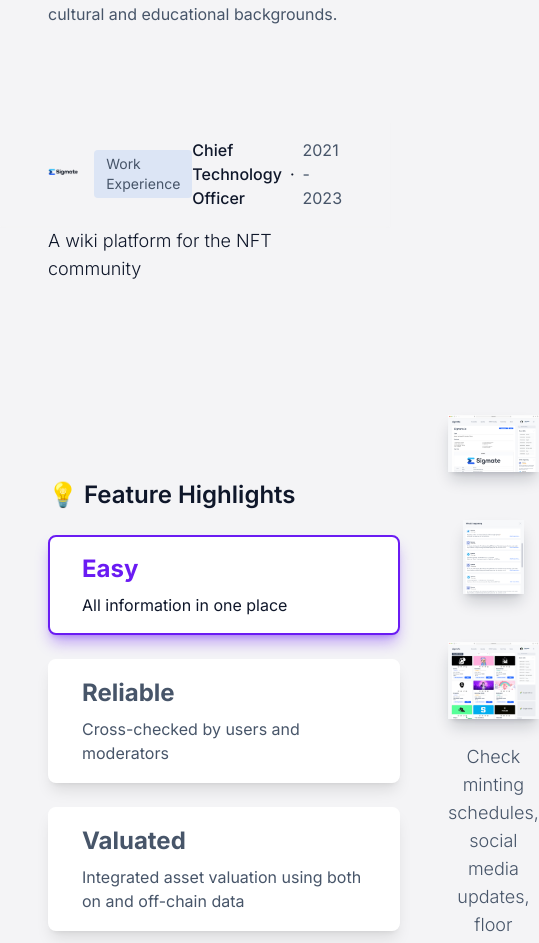
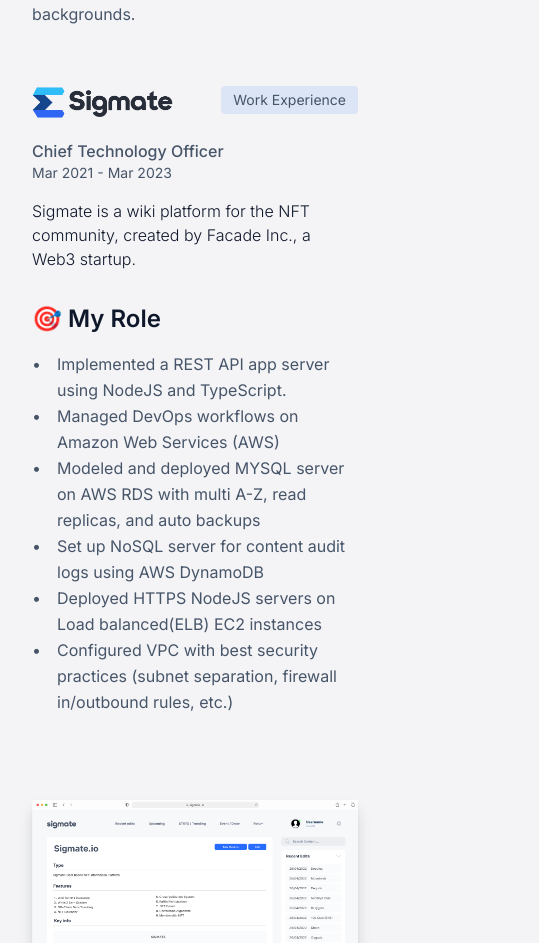
Before and after one commit to seank200/portfolio, a Next.js app: page /en in a window 390 px wide. Shown: the part 1046-1989 px from the top of the page, 539 px wide, since content can reach past the window. Built offline with nearby package versions, Linux system fonts and the light colour scheme.

Commit message:
feat/sigmate arch section

```diff
--- a/app/[lang]/page.tsx
+++ b/app/[lang]/page.tsx
@@ -29,12 +29,12 @@
     <>
       <HeroSection lang={lang} />
       <Section className="pt-8">
-        <Container className="mb-24">
+        <Container>
           <SectionHeading>{H_PROJECTS}</SectionHeading>
-          <p className="mb-8 text-faded leading-relaxed">{D_PROJECTS}</p>
+          <p className="text-faded 2xl:text-lg leading-relaxed">{D_PROJECTS}</p>
         </Container>
       </Section>
-      <SigmateSection lang={lang} />
+      <SigmateSection lang={lang} className="py-8" />
       <section className="h-screen"></section>
     </>
   );
--- a/components/Container.tsx
+++ b/components/Container.tsx
@@ -1,12 +1,20 @@
 export const containerClassName =
-  'mx-auto w-full max-w-6xl px-12 md:px-16 2xl:px-0';
+  'mx-auto w-full max-w-7xl px-8 md:px-16 2xl:px-0';
+
+export const containerNoPaddingXOnMobileClassName =
+  'mx-auto w-full md:max-w-7xl md:px-16 2xl:px-0';
 
 export default function Container({
+  noPaddingXOnMobile,
   className = '',
   children,
 }: {
+  noPaddingXOnMobile?: boolean;
   className?: string;
   children?: React.ReactNode;
 }) {
-  return <div className={`${containerClassName} ${className}`}>{children}</div>;
+  const base = noPaddingXOnMobile
+    ? containerNoPaddingXOnMobileClassName
+    : containerClassName;
+  return <div className={`${base} ${className}`}>{children}</div>;
 }
--- a/components/Nav.tsx
+++ b/components/Nav.tsx
@@ -70,7 +70,7 @@
 
   return (
     <motion.nav
-      className={`fixed top-0 left-0 right-0 z-10 ${shadow} shadow-background-on/10 bg-background`}
+      className={`fixed top-0 left-0 right-0 z-20 ${shadow} shadow-background-on/10 bg-background`}
       variants={{
         mobileOpen: {
           bottom: 0,
--- a/components/home/SectionHeading.tsx
+++ b/components/home/SectionHeading.tsx
@@ -7,7 +7,7 @@
 }) {
   return (
     <h2
-      className={`mb-2 bg-clip-text bg-gradient-to-br from-secondary to-primary text-4xl text-transparent font-semibold leading-relaxed ${
+      className={`mb-2 2xl:mb-4 bg-clip-text bg-gradient-to-br from-secondary to-primary text-4xl 2xl:text-5xl text-transparent font-semibold leading-relaxed ${
         className || ''
       }`}
     >
--- /dev/null
+++ b/components/home/projects/ProjectStickyHeader.tsx
@@ -0,0 +1,35 @@
+import Container from '@/components/Container';
+
+export default function ProjectStickyHeader({
+  heading,
+  category,
+  title,
+  period,
+}: {
+  heading: React.ReactNode;
+  category?: React.ReactNode;
+  title?: React.ReactNode;
+  period?: string;
+}) {
+  return (
+    <div className="z-10 sticky top-0 -translate-y-[1px] shadow shadow-background/20 py-6 md:py-4 bg-background">
+      <Container>
+        <div className="w-full flex flex-col md:flex-row md:justify-between">
+          <div className="flex justify-between md:justify-start items-center">
+            <h3>{heading}</h3>
+            {category && (
+              <p className="md:ml-4 rounded px-3 py-1 bg-secondary/10 text-faded text-sm">
+                {category}
+              </p>
+            )}
+          </div>
+          <div className="mt-4 md:mt-0 hidden md:flex flex-row items-start md:items-center">
+            <p className="font-medium">{title}</p>
+            {title && <span className="hidden md:inline mx-2">·</span>}
+            {period && <p className="text-faded">{period}</p>}
+          </div>
+        </div>
+      </Container>
+    </div>
+  );
+}
--- /dev/null
+++ b/components/home/sections/SigmateArch.tsx
@@ -0,0 +1,136 @@
+'use client';
+
+import Image from 'next/image';
+import Link from 'next/link';
+import { useEffect, useState } from 'react';
+import { motion } from 'framer-motion';
+import Container from '@/components/Container';
+import { SupportedLang, createIntlDict } from '@/i18n';
+import sigmateArch from '@images/sigmate/Sigmate_Arch.png';
+import sigmateArchConcise from '@images/sigmate/Sigmate_Arch_Concise.png';
+import { FontAwesomeIcon } from '@fortawesome/react-fontawesome';
+import { faExpand } from '@fortawesome/free-solid-svg-icons';
+
+const dict = createIntlDict(
+  {
+    H_ARCH: 'Backend Architecture',
+    ARCH_DESC:
+      "Sigmate's backend was deployed on Amazon Web Services (AWS). The deployment environment was set up with redundancy to provide continous service uptime, and with best security practices in mind.",
+    ARCHITECTURE: 'Diagram',
+    SUMMARY: 'Summary',
+    FULL: 'Full',
+    VIEW_IN_FULL: 'View in full screen',
+  },
+  {
+    H_ARCH: '아키텍쳐 다이어그램',
+    ARCHITECTURE: '아키텍쳐',
+    SUMMARY: '요약',
+    FULL: '상세',
+    VIEW_IN_FULL: '전체화면 보기',
+  }
+);
+
+export default function SigmateArch({ lang }: { lang: SupportedLang }) {
+  const { H_ARCH, ARCH_DESC, SUMMARY, FULL, VIEW_IN_FULL } = dict[lang];
+  const [variant, setVariant] = useState<'concise' | 'full'>('concise');
+
+  const imgBaseUrl = '/images/sigmate';
+  const imgUrl = {
+    concise: `${imgBaseUrl}/Sigmate_Arch.png`,
+    full: `${imgBaseUrl}/Sigmate_Arch_Concise.png`,
+  };
+
+  const imgPadding = 'px-1 py-2 md:px-6 md:py-8';
+
+  useEffect(() => {
+    const isMobile = window ? window.innerWidth < 768 : false;
+    setVariant(isMobile ? 'concise' : 'full');
+  }, []);
+
+  return (
+    <Container>
+      <div className="mb-4 flex flex-col md:flex-row md:justify-between md:items-center">
+        <h4 className="text-2xl font-semibold">⚙️ {H_ARCH}</h4>
+        <div className="mt-6 md:mt-0 w-full md:w-auto flex justify-center md:justify-end items-center">
+          <button
+            className="w-1/2 md:w-auto rounded-l border border-primary px-4 py-1 text-primary disabled:text-background disabled:bg-primary font-medium"
+            disabled={variant === 'concise'}
+            onClick={() => setVariant('concise')}
+          >
+            {SUMMARY}
+          </button>
+          <button
+            className="w-1/2 md:w-auto rounded-r border border-primary px-4 py-1 text-primary disabled:text-background disabled:bg-primary font-medium"
+            disabled={variant === 'full'}
+            onClick={() => setVariant('full')}
+          >
+            {FULL}
+          </button>
+        </div>
+      </div>
+      <p className="mb-8 text-faded text-light leading-relaxed">{ARCH_DESC}</p>
+      <div className="relative">
+        <motion.div
+          variants={{
+            concise: {
+              rotateX: 180,
+              opacity: 0,
+            },
+            full: {
+              rotateX: 0,
+              opacity: 1,
+            },
+          }}
+          className={`absolute top-0 ${imgPadding} rounded-lg shadow-lg shadow-background-on/20 bg-white overflow-hidden cursor-pointer`}
+          animate={variant}
+          onClick={() =>
+            window.open(imgUrl.full, '_blank', 'noopener,noreferrer')
+          }
+        >
+          <Image src={sigmateArch} alt="Sigmate Architecture Diagram" />
+        </motion.div>
+        <motion.div
+          variants={{
+            concise: {
+              rotateX: 0,
+              opacity: 1,
+            },
+            full: {
+              rotateX: 180,
+              opacity: 0,
+            },
+          }}
+          animate={variant}
+          className={`absolute top-0 ${imgPadding} rounded-lg shadow-lg shadow-background-on/20 bg-white overflow-hidden cursor-pointer`}
+          onClick={() =>
+            window.open(imgUrl.concise, '_blank', 'noopener,noreferrer')
+          }
+        >
+          <Image src={sigmateArchConcise} alt="Sigmate Architecture Diagram" />
+        </motion.div>
+      </div>
+      <div className={`invisible ${imgPadding}`}>
+        <Image
+          src={sigmateArch}
+          className={variant === 'full' ? '' : 'hidden'}
+          alt="Sigmate Architecture Diagram"
+        />
+        <Image
+          src={sigmateArchConcise}
+          className={variant === 'concise' ? '' : 'hidden'}
+          alt="Sigmate Architecture Diagram"
+        />
+      </div>
+
+      <Link
+        href={imgUrl[variant]}
+        className="mt-6 mx-auto block px-6 py-2 text-center text-primary"
+        target="_blank"
+        rel="noopener noreferrer"
+      >
+        <FontAwesomeIcon icon={faExpand} className="mr-3" />
+        {VIEW_IN_FULL}
+      </Link>
+    </Container>
+  );
+}
--- a/components/home/sections/SigmateSection.tsx
+++ b/components/home/sections/SigmateSection.tsx
@@ -3,12 +3,14 @@
 import {
   MouseEventHandler,
   MutableRefObject,
+  useCallback,
   useEffect,
   useRef,
   useState,
 } from 'react';
 import { motion } from 'framer-motion';
-import { SupportedLang, createIntlDict } from '@/i18n';
+import { DateTime } from 'luxon';
+import { SupportedLang, createIntlDict, formatTimePeriod } from '@/i18n';
 import ThemedImage from '@/components/ThemedImage';
 import sigmateLogo from '@images/LOGO_Sigmate.png';
 import sigmateLogoDark from '@images/LOGO_Sigmate_Dark.png';
@@ -24,11 +26,14 @@
 import Container, { containerClassName } from '@/components/Container';
 import Image from 'next/image';
 import { throttle } from 'lodash';
+import ProjectStickyHeader from '../projects/ProjectStickyHeader';
+import SigmateArch from './SigmateArch';
 
 const dict = createIntlDict(
   {
     TITLE: 'Chief Technology Officer',
-    DESCRIPTION: 'A wiki platform for the NFT community',
+    DESCRIPTION:
+      'Sigmate is a wiki platform for the NFT community, created by Facade Inc., a Web3 startup.',
     CATEGORY: 'Work Experience',
     H_FEATURE_HIGHLIGHTS: '💡 Feature Highlights',
     H_FEAT_1: 'Easy',
@@ -45,8 +50,6 @@
     JOB_DETAILS: [
       'Implemented a REST API app server using NodeJS and TypeScript.',
       'Managed DevOps workflows on Amazon Web Services (AWS)',
-    ],
-    JOB_DETAILS_BE: [
       'Modeled and deployed MYSQL server on AWS RDS with multi A-Z, read replicas, and auto backups',
       'Set up NoSQL server for content audit logs using AWS DynamoDB',
       'Deployed HTTPS NodeJS servers on Load balanced(ELB) EC2 instances',
@@ -60,10 +63,17 @@
       'NodeJS와 TypeScript를 사용한 REST API app server 개발.',
       'AWS(Amazon Web Services) 상의 배포 및 DevOps 워크플로우 관리',
     ],
+    H_FEATURE_HIGHLIGHTS: '기능 상세',
   }
 );
 
-export default function SigmateSection({ lang }: { lang: SupportedLang }) {
+export default function SigmateSection({
+  lang,
+  className,
+}: {
+  lang: SupportedLang;
+  className?: string;
+}) {
   const {
     TITLE,
     DESCRIPTION,
@@ -80,14 +90,22 @@
     FEAT_3_CAPTION,
   } = dict[lang];
 
+  const JOB_DETAILS = dict[lang].JOB_DETAILS as Array<React.ReactNode>;
+
+  const startedAt = DateTime.fromObject({ year: 2021, month: 3 });
+  const endedAt = DateTime.fromObject({ year: 2023, month: 3 });
+  const period = formatTimePeriod(lang, startedAt, endedAt, {
+    precision: 'month',
+  });
+
   const [selectedFeature, setSelectedFeature] = useState<number>(0);
   const [marginTop, setMarginTop] = useState<number>(0);
-
   const feat1Ref = useRef<HTMLDivElement | null>(null);
   const feat2Ref = useRef<HTMLDivElement | null>(null);
   const feat3Ref = useRef<HTMLDivElement | null>(null);
 
-  const createFeatureSelector = (featureId: number) => () => {
+  const createFeatureSelector = useCallback(
+    (featureId: number) => () => {
       let ref: MutableRefObject<HTMLDivElement | null>;
       switch (featureId) {
         case 1:
@@ -104,11 +122,13 @@
       }
       if (!ref.current) return;
       ref.current.scrollIntoView({ behavior: 'smooth' });
-  };
+    },
+    [feat1Ref, feat2Ref, feat3Ref]
+  );
 
   useEffect(() => {
+    const handleResize = throttle(() => {
       const elemHeight = feat1Ref.current?.getBoundingClientRect()?.height;
-    const handleResize = throttle(() => {
       setMarginTop(Math.ceil(elemHeight ? elemHeight - window.innerHeight : 0));
     }, 200);
     handleResize();
@@ -119,69 +139,39 @@
   }, []);
 
   return (
-    <Section className="min-h-screen">
-      <div className="z-20 sticky top-0 -translate-y-[1px] shadow shadow-background/20 py-4 bg-background">
-        <Container>
-          <div className="w-full flex flex-row justify-between">
-            <div className="flex flex-row items-center">
-              <h3>
+    <Section className={`min-h-screen ${className || ''}`}>
+      <ProjectStickyHeader
+        heading={
           <ThemedImage
             src={sigmateLogo}
             darkSrc={sigmateLogoDark}
             alt="Sigmate"
             height={36}
-                  className="relative bottom-0.5"
+            className="relative right-[2px]"
           />
-              </h3>
-              <p className="ml-4 rounded px-3 py-1 bg-secondary/10 text-faded text-sm">
-                {CATEGORY}
-              </p>
-            </div>
-            <div className="flex flex-row items-center">
-              <p className="font-medium">{TITLE}</p>
-              <span className="mx-2">·</span>
-              <p className="text-faded">2021 - 2023</p>
-            </div>
-          </div>
-        </Container>
-      </div>
-      <Container>
-        <p className="font-light text-lg">{DESCRIPTION}</p>
+        }
+        title={TITLE}
+        category={CATEGORY}
+        period={period}
+      />
+      <Container className="mb-12 relative bottom-1">
+        <p className="md:hidden font-medium text-faded">{TITLE}</p>
+        <p className="mb-4 md:hidden text-sm text-faded">{period}</p>
+        <p className="font-light md:text-lg">{DESCRIPTION}</p>
+        <h4 className="mt-8 mb-4 text-2xl font-semibold">🎯 My Role</h4>
+        <ul className="">
+          {JOB_DETAILS.map((detail) => (
+            <li
+              key={String(detail).slice(0, 10)}
+              className="before:mr-4 before:content-['•'] flex items-start text-faded leading-relaxed"
+            >
+              {detail}
+            </li>
+          ))}
+        </ul>
       </Container>
       <div className="relative">
-        <motion.div
-          className={`${containerClassName} absolute top-0 left-1/2 -translate-x-1/2 min-h-screen py-16 flex justify-start items-center`}
-          onViewportEnter={() => setSelectedFeature(1)}
-          viewport={{ once: false, amount: 0.3 }}
-          ref={feat1Ref}
-        >
-          <FeatureImage className="flex flex-col items-center">
-            <Image
-              src={sigmateUIWiki}
-              alt="Sigmate UI: Wiki"
-              width={1158}
-              className="mb-12 hover:scale-102 transition-transform shadow-lg shadow-background-on/20"
-            />
-            <Image
-              src={sigmateUIWH}
-              alt="Sigmate UI: What's Happening"
-              width={1158}
-              className="mb-12 w-2/3 hover:scale-102 transition-transform shadow-lg shadow-background-on/20"
-            />
-            <Image
-              src={sigmateUIUpcoming}
-              alt="Sigmate UI: What's Happening"
-              width={1158}
-              className="hover:scale-102 transition-transform shadow-lg shadow-background-on/20"
-            />
-            <p className="mt-6 text-center text-faded text-lg font-light">
-              {FEAT_1_CAPTION}
-            </p>
-          </FeatureImage>
-        </motion.div>
-      </div>
-      <div className="-z-10 sticky top-0">
-        <Container className="min-h-screen flex flex-col justify-center items-start">
+        <Container className="md:sticky top-0 md:min-h-screen hidden md:flex flex-col justify-center items-start">
           <h4 className="mb-6 text-2xl font-semibold">
             {H_FEATURE_HIGHLIGHTS}
           </h4>
@@ -207,10 +197,39 @@
             featureId={3}
           />
         </Container>
-      </div>
-      <div style={{ height: marginTop }} />
         <motion.div
-        className={`${containerClassName} min-h-screen py-16 flex justify-start items-center`}
+          className={`${containerClassName} md:absolute top-0 left-1/2 md:-translate-x-1/2 md:min-h-screen py-8 md:py-16 flex flex-col items-start justify-center md:flex-row md:justify-start md:items-center`}
+          onViewportEnter={() => setSelectedFeature(1)}
+          viewport={{ once: false, amount: 0.3 }}
+          ref={feat1Ref}
+        >
+          <FeatureImage className="flex flex-col items-center">
+            <Image
+              src={sigmateUIWiki}
+              alt="Sigmate UI: Wiki"
+              width={1158}
+              className="mb-12 shrink-0 hover:scale-102 transition-transform shadow-lg shadow-background-on/20"
+            />
+            <Image
+              src={sigmateUIWH}
+              alt="Sigmate UI: What's Happening"
+              width={1158}
+              className="mb-12 shrink-0 md:w-2/3 hover:scale-102 transition-transform shadow-lg shadow-background-on/20"
+            />
+            <Image
+              src={sigmateUIUpcoming}
+              alt="Sigmate UI: What's Happening"
+              width={1158}
+              className="shrink-0 hover:scale-102 transition-transform shadow-lg shadow-background-on/20"
+            />
+            <p className="mt-8 block px-8 md:px-0 text-center text-faded text-lg font-light">
+              {FEAT_1_CAPTION}
+            </p>
+          </FeatureImage>
+        </motion.div>
+        <div style={{ height: marginTop }} className="hidden md:block"></div>
+        <motion.div
+          className={`${containerClassName} md:min-h-screen py-8 md:py-16 flex justify-start items-center`}
           viewport={{ once: false, amount: 0.5 }}
           onViewportEnter={() => setSelectedFeature(2)}
           ref={feat2Ref}
@@ -228,13 +247,13 @@
               width={1158}
               className="w-1/2 hover:scale-102 transition-transform -translate-y-1/4 shadow-lg shadow-background-on/20"
             />
-          <p className="text-center text-faded text-lg font-light">
+            <p className="px-8 md:px-0 text-center text-faded text-lg font-light">
               {FEAT_2_CAPTION}
             </p>
           </FeatureImage>
         </motion.div>
         <motion.div
-        className={`${containerClassName} min-h-screen py-16 flex justify-start items-center`}
+          className={`${containerClassName} md:min-h-screen py-8 md:py-16 flex justify-start items-center`}
           viewport={{ once: false, amount: 0.5 }}
           onViewportEnter={() => setSelectedFeature(3)}
           ref={feat3Ref}
@@ -266,11 +285,13 @@
                 />
               </div>
             </div>
-          <p className="mt-8 text-center text-faded text-lg font-light">
+            <p className="mt-8 px-8 md:px-0 text-center text-faded text-lg font-light">
               {FEAT_3_CAPTION}
             </p>
           </FeatureImage>
         </motion.div>
+      </div>
+      <SigmateArch lang={lang} />
     </Section>
   );
 }
@@ -284,8 +305,8 @@
 }) {
   return (
     <>
-      <div className="mr-12 shrink-0 w-88" />
-      <div className={`grow ${className || ''}`}>{children}</div>
+      <div className="mr-20 shrink-0 w-88 hidden md:block" />
+      <div className={`md:grow ${className || ''}`}>{children}</div>
     </>
   );
 }
@@ -305,7 +326,7 @@
 }) {
   return (
     <motion.div
-      className={`mb-6 last-of-type:mb-0 w-88 cursor-pointer shadow-lg border-2 border-surface rounded-lg px-8 py-4 bg-surface text-surface-on`}
+      className={`mb-6 last-of-type:mb-0 w-full md:w-88 cursor-pointer shadow-lg border-2 border-surface rounded-lg px-8 py-4 bg-surface text-surface-on`}
       onClick={onClick}
       animate={selectedFeature === featureId ? 'selected' : 'normal'}
       variants={{
@@ -332,7 +353,7 @@
         variants={{
           selected: { color: 'var(--rgb-primary)' },
           normal: { color: 'var(--rgb-faded)' },
-          hover: { color: 'var(--rgb-surface-on)' },
+          hover: { color: 'var(--rgb-primary)' },
         }}
       >
         {heading}
--- a/i18n/index.ts
+++ b/i18n/index.ts
@@ -1,4 +1,5 @@
 import { xor } from 'lodash';
+import { DateTime } from 'luxon';
 
 export type SupportedLang = 'en' | 'ko';
 
@@ -53,3 +54,39 @@
     ko: { ...base, ...other },
   });
 };
+
+export function formatTimePeriod(
+  lang: SupportedLang,
+  startedAt: Date | DateTime,
+  endedAt: Date | DateTime | null | undefined = null,
+  options: { precision?: 'year' | 'month' | 'day' } = {}
+) {
+  const { precision = 'month' } = options;
+  const sep = lang === 'ko' ? '~' : '-';
+  const opts: Intl.DateTimeFormatOptions = {};
+  switch (precision) {
+    case 'day':
+      opts.day = 'numeric';
+    // eslint-disable-next-line no-fallthrough
+    case 'month':
+      opts.month = 'short';
+    // eslint-disable-next-line no-fallthrough
+    case 'year':
+      opts.year = 'numeric';
+      break;
+  }
+  const locale = lang === 'ko' ? 'ko-KR' : 'en-US';
+  const current = lang === 'ko' ? '현재' : 'Current';
+  const dtfmt = new Intl.DateTimeFormat(locale, opts);
+  const startedAtDate =
+    startedAt instanceof Date ? startedAt : startedAt.toJSDate();
+  const endedAtDate = endedAt instanceof Date ? endedAt : endedAt?.toJSDate();
+  const fStartedAt = dtfmt.format(startedAtDate);
+  const fSep = endedAt !== undefined ? ` ${sep} ` : '';
+  const fEndedAt = endedAt
+    ? dtfmt.format(endedAtDate)
+    : endedAt === null
+    ? current
+    : '';
+  return fStartedAt + fSep + fEndedAt;
+}
```
Also changed, not shown: tailwind.config.ts (+8 -0 lines), public/images/sigmate/Sigmate_Arch.png (added), public/images/sigmate/Sigmate_Arch_Concise.png (added). Lines whose indentation alone changed are shown as unchanged.
